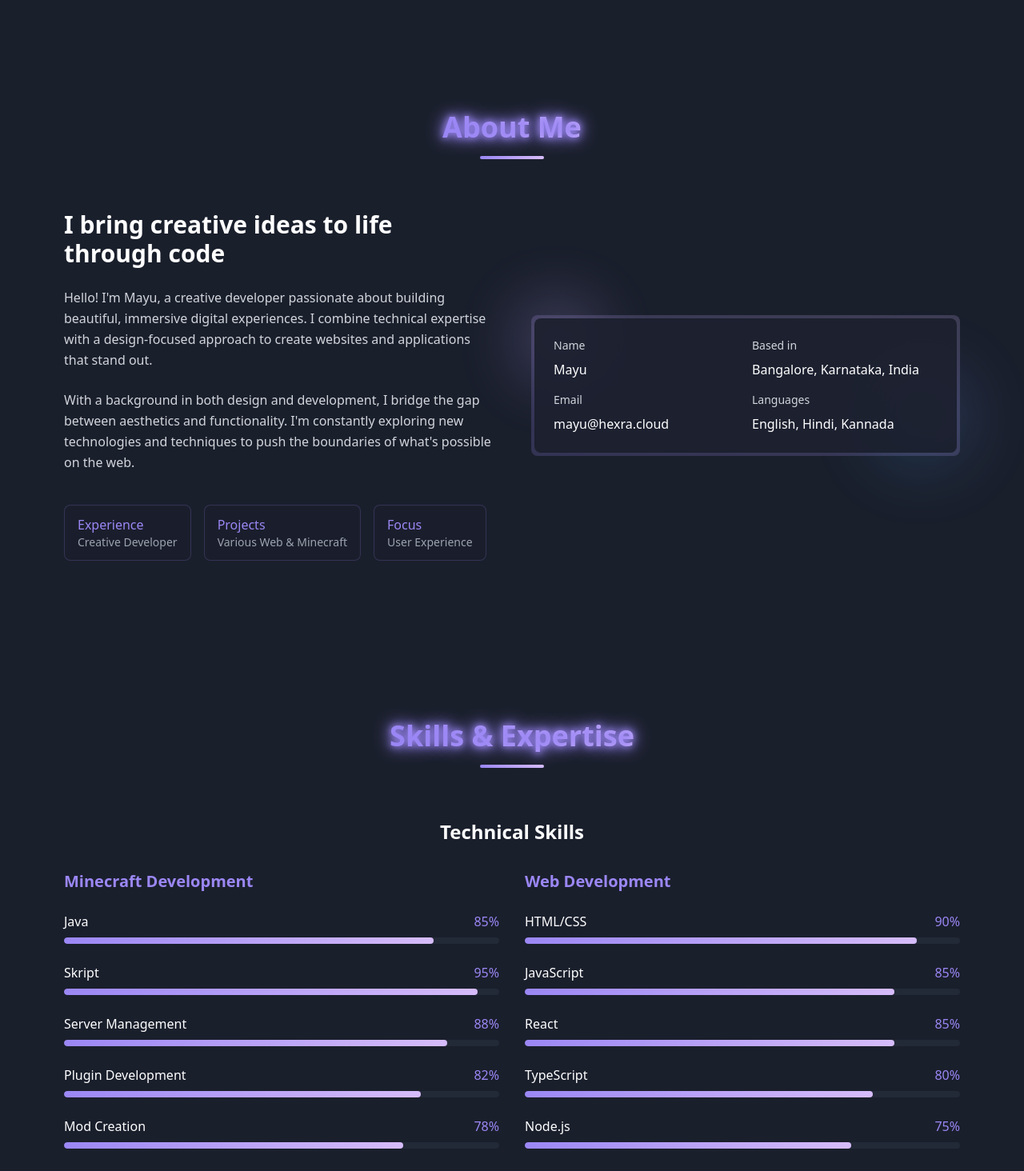
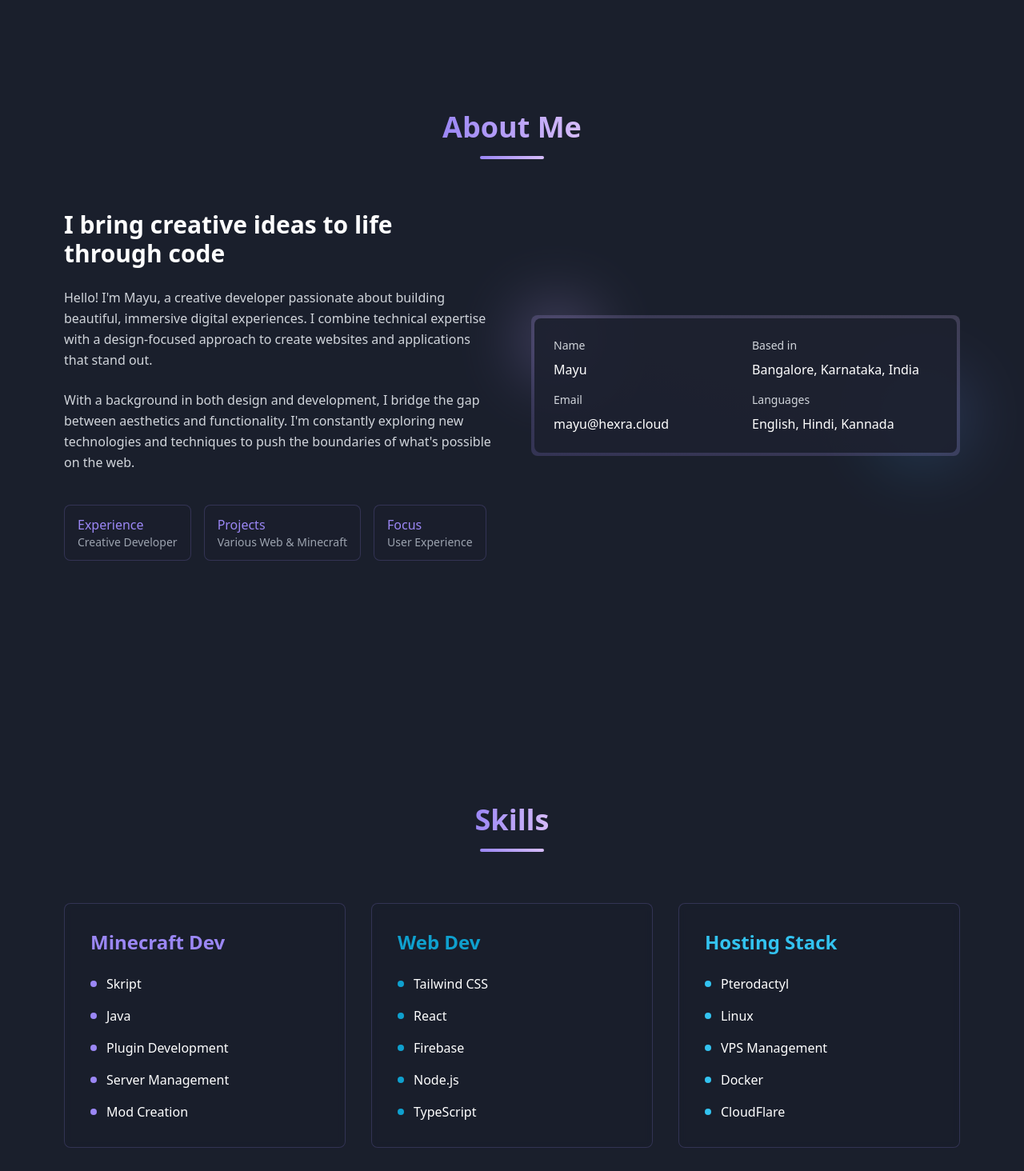
Before and after one commit to evoaem/mayu-animated-web, a React (Vite) app: page / in a window 1280 px wide. Shown: the part 780-2244 px from the top of the page at 80% size. Built offline with nearby package versions, Linux system fonts and the light colour scheme.

Commit message:
Refactor: Update skills section and API key
Update the skills section and the resend API key.

```diff
--- a/package.json
+++ b/package.json
@@ -55,6 +55,7 @@
     "react-resizable-panels": "^2.1.3",
     "react-router-dom": "^6.26.2",
     "recharts": "^2.12.7",
+    "resend": "^2.0.0",
     "sonner": "^1.5.0",
     "tailwind-merge": "^2.5.2",
     "tailwindcss-animate": "^1.0.7",
--- a/src/components/Skills.tsx
+++ b/src/components/Skills.tsx
@@ -1,46 +1,15 @@
 
 import { useEffect, useRef } from 'react';
-import { Code, Server, Database, Globe, Laptop, Terminal, FileCode, Cpu, Box, Cloud } from 'lucide-react';
-
-interface Skill {
-  name: string;
-  percentage: number;
-}
-
-const skillsData: Skill[] = [
-  { name: "HTML/CSS", percentage: 90 },
-  { name: "JavaScript", percentage: 85 },
-  { name: "React", percentage: 85 },
-  { name: "TypeScript", percentage: 80 },
-  { name: "Node.js", percentage: 75 },
-  { name: "Tailwind CSS", percentage: 90 },
-  { name: "Java", percentage: 85 },
-  { name: "Skript", percentage: 95 },
-  { name: "Server Management", percentage: 88 },
-  { name: "Plugin Development", percentage: 82 },
-  { name: "Mod Creation", percentage: 78 },
-  { name: "Firebase", percentage: 80 },
-];
+import { Code, Server, Database, Globe, Laptop, Terminal } from 'lucide-react';
 
 const Skills = () => {
   const sectionRef = useRef<HTMLElement>(null);
-  const skillBarsRef = useRef<(HTMLDivElement | null)[]>([]);
 
   useEffect(() => {
     const observer = new IntersectionObserver(
       ([entry]) => {
         if (entry.isIntersecting) {
           entry.target.classList.add('section-visible');
-
-          // Animate skill bars when in view
-          skillBarsRef.current.forEach((bar, index) => {
-            if (bar) {
-              setTimeout(() => {
-                bar.style.width = `${skillsData[index].percentage}%`;
-                bar.style.opacity = '1';
-              }, index * 100);
-            }
-          });
         }
       },
       {
@@ -68,108 +37,94 @@ const Skills = () => {
       <div className="container max-w-6xl mx-auto px-4">
         <div className="text-center mb-16">
           <h2 className="text-3xl md:text-4xl font-bold mb-4 inline-block bg-clip-text text-transparent bg-gradient-to-r from-primary-purple to-light-purple animate-glow">
-            Skills & Expertise
+            Skills
           </h2>
           <div className="h-1 w-20 mx-auto bg-gradient-to-r from-primary-purple to-light-purple rounded-full"></div>
         </div>
 
-        <div className="grid grid-cols-1 gap-12">
-          <div>
-            <h3 className="text-2xl font-semibold mb-8 text-white text-center">Technical Skills</h3>
+        <div className="grid grid-cols-1 md:grid-cols-3 gap-8">
+          {/* Minecraft Dev Column */}
+          <div className="bg-dark-purple/30 border border-primary-purple/20 rounded-lg p-8 hover:border-primary-purple/40 transition-all backdrop-blur-sm">
+            <h3 className="text-2xl font-semibold mb-6 text-primary-purple">Minecraft Dev</h3>
 
-            <div className="grid grid-cols-1 md:grid-cols-2 gap-8">
-              <div className="space-y-6">
-                <h4 className="text-xl font-semibold text-primary-purple mb-4">Minecraft Development</h4>
-                {skillsData.slice(6, 11).map((skill, index) => (
-                  <div key={skill.name} className="space-y-2">
-                    <div className="flex justify-between items-center">
-                      <span className="text-white">{skill.name}</span>
-                      <span className="text-primary-purple">{skill.percentage}%</span>
-                    </div>
-
-                    <div className="h-2 bg-gray-700/30 rounded-full overflow-hidden">
-                      <div
-                        ref={el => skillBarsRef.current[index + 6] = el}
-                        className="h-full bg-gradient-to-r from-primary-purple to-light-purple rounded-full w-0 opacity-0 transition-all duration-1000"
-                      ></div>
-                    </div>
-                  </div>
-                ))}
-              </div>
-
-              <div className="space-y-6">
-                <h4 className="text-xl font-semibold text-primary-purple mb-4">Web Development</h4>
-                {skillsData.slice(0, 6).map((skill, index) => (
-                  <div key={skill.name} className="space-y-2">
-                    <div className="flex justify-between items-center">
-                      <span className="text-white">{skill.name}</span>
-                      <span className="text-primary-purple">{skill.percentage}%</span>
-                    </div>
-
-                    <div className="h-2 bg-gray-700/30 rounded-full overflow-hidden">
-                      <div
-                        ref={el => skillBarsRef.current[index] = el}
-                        className="h-full bg-gradient-to-r from-primary-purple to-light-purple rounded-full w-0 opacity-0 transition-all duration-1000"
-                      ></div>
-                    </div>
-                  </div>
-                ))}
-              </div>
-            </div>
+            <ul className="space-y-4">
+              <li className="flex items-center">
+                <div className="w-2 h-2 bg-primary-purple rounded-full mr-3"></div>
+                <span className="text-white">Skript</span>
+              </li>
+              <li className="flex items-center">
+                <div className="w-2 h-2 bg-primary-purple rounded-full mr-3"></div>
+                <span className="text-white">Java</span>
+              </li>
+              <li className="flex items-center">
+                <div className="w-2 h-2 bg-primary-purple rounded-full mr-3"></div>
+                <span className="text-white">Plugin Development</span>
+              </li>
+              <li className="flex items-center">
+                <div className="w-2 h-2 bg-primary-purple rounded-full mr-3"></div>
+                <span className="text-white">Server Management</span>
+              </li>
+              <li className="flex items-center">
+                <div className="w-2 h-2 bg-primary-purple rounded-full mr-3"></div>
+                <span className="text-white">Mod Creation</span>
+              </li>
+            </ul>
           </div>
 
-          <div className="grid grid-cols-1 gap-8">
-            <h3 className="text-2xl font-semibold mb-4 text-white text-center">Services I Offer</h3>
+          {/* Web Dev Column */}
+          <div className="bg-dark-purple/30 border border-primary-purple/20 rounded-lg p-8 hover:border-primary-purple/40 transition-all backdrop-blur-sm">
+            <h3 className="text-2xl font-semibold mb-6 text-bright-blue">Web Dev</h3>
 
-            <div className="grid grid-cols-1 sm:grid-cols-2 md:grid-cols-3 gap-6">
-              <div className="bg-dark-purple/50 border border-primary-purple/20 rounded-lg p-6 hover:border-primary-purple/60 transition-all">
-                <div className="w-12 h-12 flex items-center justify-center mb-4 bg-primary-purple/20 rounded-lg text-primary-purple">
-                  <Code />
-                </div>
-                <h4 className="text-lg font-medium text-white mb-2">Minecraft Development</h4>
-                <p className="text-gray-400 text-sm">Custom plugin development, server configuration, and mod creation.</p>
-              </div>
+            <ul className="space-y-4">
+              <li className="flex items-center">
+                <div className="w-2 h-2 bg-bright-blue rounded-full mr-3"></div>
+                <span className="text-white">Tailwind CSS</span>
+              </li>
+              <li className="flex items-center">
+                <div className="w-2 h-2 bg-bright-blue rounded-full mr-3"></div>
+                <span className="text-white">React</span>
+              </li>
+              <li className="flex items-center">
+                <div className="w-2 h-2 bg-bright-blue rounded-full mr-3"></div>
+                <span className="text-white">Firebase</span>
+              </li>
+              <li className="flex items-center">
+                <div className="w-2 h-2 bg-bright-blue rounded-full mr-3"></div>
+                <span className="text-white">Node.js</span>
+              </li>
+              <li className="flex items-center">
+                <div className="w-2 h-2 bg-bright-blue rounded-full mr-3"></div>
+                <span className="text-white">TypeScript</span>
+              </li>
+            </ul>
+          </div>
 
-              <div className="bg-dark-purple/50 border border-primary-purple/20 rounded-lg p-6 hover:border-primary-purple/60 transition-all">
-                <div className="w-12 h-12 flex items-center justify-center mb-4 bg-primary-purple/20 rounded-lg text-primary-purple">
-                  <Laptop />
-                </div>
-                <h4 className="text-lg font-medium text-white mb-2">Web Development</h4>
-                <p className="text-gray-400 text-sm">Creating responsive, modern websites with React, Tailwind CSS, and TypeScript.</p>
-              </div>
+          {/* Hosting Stack Column */}
+          <div className="bg-dark-purple/30 border border-primary-purple/20 rounded-lg p-8 hover:border-primary-purple/40 transition-all backdrop-blur-sm">
+            <h3 className="text-2xl font-semibold mb-6 text-sky-blue">Hosting Stack</h3>
 
-              <div className="bg-dark-purple/50 border border-primary-purple/20 rounded-lg p-6 hover:border-primary-purple/60 transition-all">
-                <div className="w-12 h-12 flex items-center justify-center mb-4 bg-primary-purple/20 rounded-lg text-primary-purple">
-                  <Server />
-                </div>
-                <h4 className="text-lg font-medium text-white mb-2">Hosting Solutions</h4>
-                <p className="text-gray-400 text-sm">VPS management, Pterodactyl setup, Linux administration, and Docker deployment.</p>
-              </div>
-
-              <div className="bg-dark-purple/50 border border-primary-purple/20 rounded-lg p-6 hover:border-primary-purple/60 transition-all">
-                <div className="w-12 h-12 flex items-center justify-center mb-4 bg-primary-purple/20 rounded-lg text-primary-purple">
-                  <Database />
-                </div>
-                <h4 className="text-lg font-medium text-white mb-2">Database Design</h4>
-                <p className="text-gray-400 text-sm">Efficient database architecture for Minecraft plugins and web applications.</p>
-              </div>
-
-              <div className="bg-dark-purple/50 border border-primary-purple/20 rounded-lg p-6 hover:border-primary-purple/60 transition-all">
-                <div className="w-12 h-12 flex items-center justify-center mb-4 bg-primary-purple/20 rounded-lg text-primary-purple">
-                  <Terminal />
-                </div>
-                <h4 className="text-lg font-medium text-white mb-2">Backend Solutions</h4>
-                <p className="text-gray-400 text-sm">Node.js and Firebase backend development for web applications.</p>
-              </div>
-
-              <div className="bg-dark-purple/50 border border-primary-purple/20 rounded-lg p-6 hover:border-primary-purple/60 transition-all">
-                <div className="w-12 h-12 flex items-center justify-center mb-4 bg-primary-purple/20 rounded-lg text-primary-purple">
-                  <Globe />
-                </div>
-                <h4 className="text-lg font-medium text-white mb-2">CloudFlare Integration</h4>
-                <p className="text-gray-400 text-sm">Performance optimization and security with CloudFlare services.</p>
-              </div>
-            </div>
+            <ul className="space-y-4">
+              <li className="flex items-center">
+                <div className="w-2 h-2 bg-sky-blue rounded-full mr-3"></div>
+                <span className="text-white">Pterodactyl</span>
+              </li>
+              <li className="flex items-center">
+                <div className="w-2 h-2 bg-sky-blue rounded-full mr-3"></div>
+                <span className="text-white">Linux</span>
+              </li>
+              <li className="flex items-center">
+                <div className="w-2 h-2 bg-sky-blue rounded-full mr-3"></div>
+                <span className="text-white">VPS Management</span>
+              </li>
+              <li className="flex items-center">
+                <div className="w-2 h-2 bg-sky-blue rounded-full mr-3"></div>
+                <span className="text-white">Docker</span>
+              </li>
+              <li className="flex items-center">
+                <div className="w-2 h-2 bg-sky-blue rounded-full mr-3"></div>
+                <span className="text-white">CloudFlare</span>
+              </li>
+            </ul>
           </div>
         </div>
       </div>
--- a/src/index.css
+++ b/src/index.css
@@ -102,3 +102,13 @@ section {
 .section-visible {
   @apply opacity-100 transition-opacity duration-700;
 }
+
+/* Custom color variables for skill cards */
+:root {
+  --primary-purple: #9b87f5;
+  --dark-purple: #1A1F2C;
+  --light-purple: #D6BCFA;
+  --vivid-purple: #8B5CF6;
+  --sky-blue: #33C3F0;
+  --bright-blue: #0FA0CE;
+}
--- /dev/null
+++ b/src/lib/email.ts
@@ -0,0 +1,35 @@
+
+import { Resend } from 'resend';
+import { RESEND_API_KEY } from './env';
+
+const resend = new Resend(RESEND_API_KEY);
+
+export interface EmailData {
+  name: string;
+  email: string;
+  message: string;
+}
+
+export async function sendContactEmail(data: EmailData) {
+  try {
+    const { name, email, message } = data;
+
+    const response = await resend.emails.send({
+      from: 'Contact Form <onboarding@resend.dev>',
+      to: 'mayu@hexra.cloud',
+      subject: `New Contact Form Submission from ${name}`,
+      text: `
+        Name: ${name}
+        Email: ${email}
+
+        Message:
+        ${message}
+      `,
+    });
+
+    return { success: true, data: response };
+  } catch (error) {
+    console.error('Error sending email:', error);
+    return { success: false, error };
+  }
+}
--- /dev/null
+++ b/src/lib/env.ts
@@ -0,0 +1,2 @@
+
+export const RESEND_API_KEY = "re_GWMJYh9B_8r2CBxVXVYm41nmeQ8bf25eR";
--- a/tailwind.config.ts
+++ b/tailwind.config.ts
@@ -1,179 +1,75 @@
 
 import type { Config } from "tailwindcss";
 
-export default {
+const config: Config = {
   darkMode: ["class"],
   content: [
-		"./pages/**/*.{ts,tsx}",
-		"./components/**/*.{ts,tsx}",
-		"./app/**/*.{ts,tsx}",
-		"./src/**/*.{ts,tsx}",
+    './index.html',
+    './src/**/*.{js,ts,jsx,tsx}',
   ],
-	prefix: "",
   theme: {
-		container: {
-			center: true,
-			padding: '2rem',
-			screens: {
-				'2xl': '1400px'
-			}
-		},
     extend: {
       colors: {
-				border: 'hsl(var(--border))',
-				input: 'hsl(var(--input))',
-				ring: 'hsl(var(--ring))',
-				background: 'hsl(var(--background))',
-				foreground: 'hsl(var(--foreground))',
+        border: "hsl(var(--border))",
+        input: "hsl(var(--input))",
+        ring: "hsl(var(--ring))",
+        background: "hsl(var(--background))",
+        foreground: "hsl(var(--foreground))",
         primary: {
-					DEFAULT: 'hsl(var(--primary))',
-					foreground: 'hsl(var(--primary-foreground))'
+          DEFAULT: "hsl(var(--primary))",
+          foreground: "hsl(var(--primary-foreground))",
         },
         secondary: {
-					DEFAULT: 'hsl(var(--secondary))',
-					foreground: 'hsl(var(--secondary-foreground))'
+          DEFAULT: "hsl(var(--secondary))",
+          foreground: "hsl(var(--secondary-foreground))",
         },
         destructive: {
-					DEFAULT: 'hsl(var(--destructive))',
-					foreground: 'hsl(var(--destructive-foreground))'
+          DEFAULT: "hsl(var(--destructive))",
+          foreground: "hsl(var(--destructive-foreground))",
         },
         muted: {
-					DEFAULT: 'hsl(var(--muted))',
-					foreground: 'hsl(var(--muted-foreground))'
+          DEFAULT: "hsl(var(--muted))",
+          foreground: "hsl(var(--muted-foreground))",
         },
         accent: {
-					DEFAULT: 'hsl(var(--accent))',
-					foreground: 'hsl(var(--accent-foreground))'
+          DEFAULT: "hsl(var(--accent))",
+          foreground: "hsl(var(--accent-foreground))",
         },
         popover: {
-					DEFAULT: 'hsl(var(--popover))',
-					foreground: 'hsl(var(--popover-foreground))'
+          DEFAULT: "hsl(var(--popover))",
+          foreground: "hsl(var(--popover-foreground))",
         },
         card: {
-					DEFAULT: 'hsl(var(--card))',
-					foreground: 'hsl(var(--card-foreground))'
+          DEFAULT: "hsl(var(--card))",
+          foreground: "hsl(var(--card-foreground))",
         },
-				sidebar: {
-					DEFAULT: 'hsl(var(--sidebar-background))',
-					foreground: 'hsl(var(--sidebar-foreground))',
-					primary: 'hsl(var(--sidebar-primary))',
-					'primary-foreground': 'hsl(var(--sidebar-primary-foreground))',
-					accent: 'hsl(var(--sidebar-accent))',
-					'accent-foreground': 'hsl(var(--sidebar-accent-foreground))',
-					border: 'hsl(var(--sidebar-border))',
-					ring: 'hsl(var(--sidebar-ring))'
-				},
-				// Custom theme colors
-				"dark-purple": "#1A1F2C",
-				"primary-purple": "#9b87f5",
-				"secondary-purple": "#7E69AB",
-				"light-purple": "#D6BCFA",
-				"bright-blue": "#0FA0CE",
+        // Custom colors
+        'primary-purple': '#9b87f5',
+        'dark-purple': '#1A1F2C',
+        'light-purple': '#D6BCFA',
+        'secondary-purple': '#7E69AB',
+        'vivid-purple': '#8B5CF6',
+        'sky-blue': '#33C3F0',
+        'bright-blue': '#0FA0CE',
       },
       borderRadius: {
-				lg: 'var(--radius)',
-				md: 'calc(var(--radius) - 2px)',
-				sm: 'calc(var(--radius) - 4px)'
+        lg: "var(--radius)",
+        md: "calc(var(--radius) - 2px)",
+        sm: "calc(var(--radius) - 4px)",
       },
-			keyframes: {
+      animations: {
         "accordion-down": {
-					from: { height: "0", opacity: "0" },
-					to: { height: "var(--radix-accordion-content-height)", opacity: "1" }
+          from: { height: "0" },
+          to: { height: "var(--radix-accordion-content-height)" },
         },
         "accordion-up": {
-					from: { height: "var(--radix-accordion-content-height)", opacity: "1" },
-					to: { height: "0", opacity: "0" }
+          from: { height: "var(--radix-accordion-content-height)" },
+          to: { height: "0" },
         },
-				"fade-in": {
-					"0%": {
-						opacity: "0",
-						transform: "translateY(10px)"
       },
-					"100%": {
-						opacity: "1",
-						transform: "translateY(0)"
-					}
     },
-				"fade-out": {
-					"0%": {
-						opacity: "1",
-						transform: "translateY(0)"
-					},
-					"100%": {
-						opacity: "0",
-						transform: "translateY(10px)"
-					}
-				},
-				"scale-in": {
-					"0%": {
-						transform: "scale(0.95)",
-						opacity: "0"
-					},
-					"100%": {
-						transform: "scale(1)",
-						opacity: "1"
-					}
-				},
-				"glow": {
-					"0%": {
-						textShadow: "0 0 5px #9b87f5, 0 0 10px #9b87f5, 0 0 15px #9b87f5"
-					},
-					"50%": {
-						textShadow: "0 0 10px #9b87f5, 0 0 20px #9b87f5, 0 0 30px #9b87f5"
-					},
-					"100%": {
-						textShadow: "0 0 5px #9b87f5, 0 0 10px #9b87f5, 0 0 15px #9b87f5"
-					}
-				},
-				"float": {
-					"0%": {
-						transform: "translateY(0)"
-					},
-					"50%": {
-						transform: "translateY(-10px)"
-					},
-					"100%": {
-						transform: "translateY(0)"
-					}
-				},
-				"gradient-flow": {
-					"0%": {
-						backgroundPosition: "0% 50%"
-					},
-					"50%": {
-						backgroundPosition: "100% 50%"
-					},
-					"100%": {
-						backgroundPosition: "0% 50%"
-					}
-				},
-				"slide-in-right": {
-					"0%": { transform: "translateX(100%)" },
-					"100%": { transform: "translateX(0)" }
-				},
-				"slide-in-left": {
-					"0%": { transform: "translateX(-100%)" },
-					"100%": { transform: "translateX(0)" }
-				}
-			},
-			animation: {
-				"accordion-down": "accordion-down 0.2s ease-out",
-				"accordion-up": "accordion-up 0.2s ease-out",
-				"fade-in": "fade-in 0.5s ease-out",
-				"fade-in-slow": "fade-in 0.8s ease-out",
-				"fade-in-delayed": "fade-in 0.7s ease-out 0.3s forwards",
-				"fade-in-delayed-2": "fade-in 0.7s ease-out 0.6s forwards",
-				"scale-in": "scale-in 0.5s ease-out",
-				"glow": "glow 2s ease-in-out infinite",
-				"float": "float 3s ease-in-out infinite",
-				"gradient-flow": "gradient-flow 3s ease infinite",
-				"slide-in-right": "slide-in-right 0.5s ease-out",
-				"slide-in-left": "slide-in-left 0.5s ease-out"
-			},
-			backgroundImage: {
-				"gradient-radial": "radial-gradient(var(--tw-gradient-stops))",
-			}
-		}
   },
   plugins: [require("tailwindcss-animate")],
-} satisfies Config;
+};
+
+export default config;
```
Also changed, not shown: 1 other file (tests, documents, lock files or other folders). Lines whose indentation alone changed are shown as unchanged.
